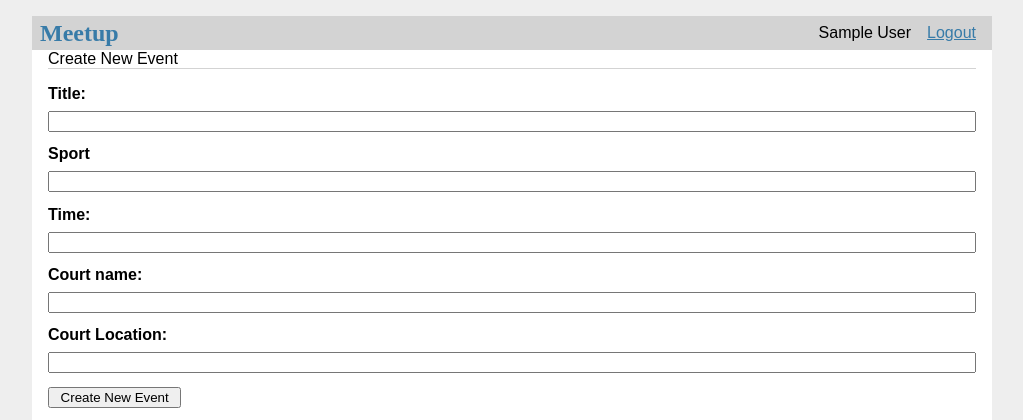
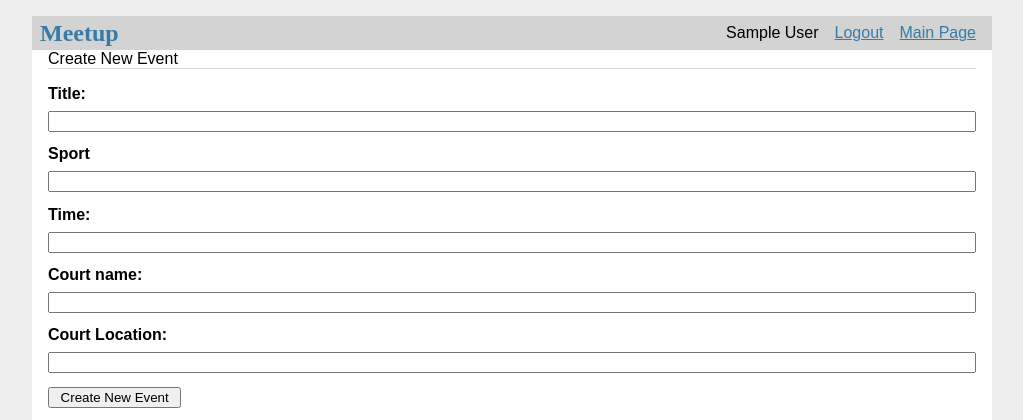
Before and after one commit to Z-SB/COMS4111_Proj1, a Flask app: page /createNewEvent in a window 1280 px wide. Shown: the top 420 px of the page, without its empty margins (128-1151 px from the left). Run offline with Flask 2, Linux system fonts and the light colour scheme; the visitor is signed in with stand-in values (Sample User, id 1); parts of the project's set-up code (start-up, migrations or seed data) failed here and were passed over.

Commit message:
调整了base.html，增加了返回主页链接

```diff
--- a/templates/base.html
+++ b/templates/base.html
@@ -7,6 +7,7 @@
         {% if session != {} %}
             <li><span>{{ session['user_name'] }}</span></li>
             <li><a href="{{ url_for('auth.logout') }}">Logout</a></li>
+            <li><a href="{{ url_for('event.index') }}">Main Page</a></li>
         {% else %}
             <li><a href="{{ url_for('auth.register') }}">Register</a></li>
             <li><a href="{{ url_for('auth.login') }}">Login</a></li>
```
